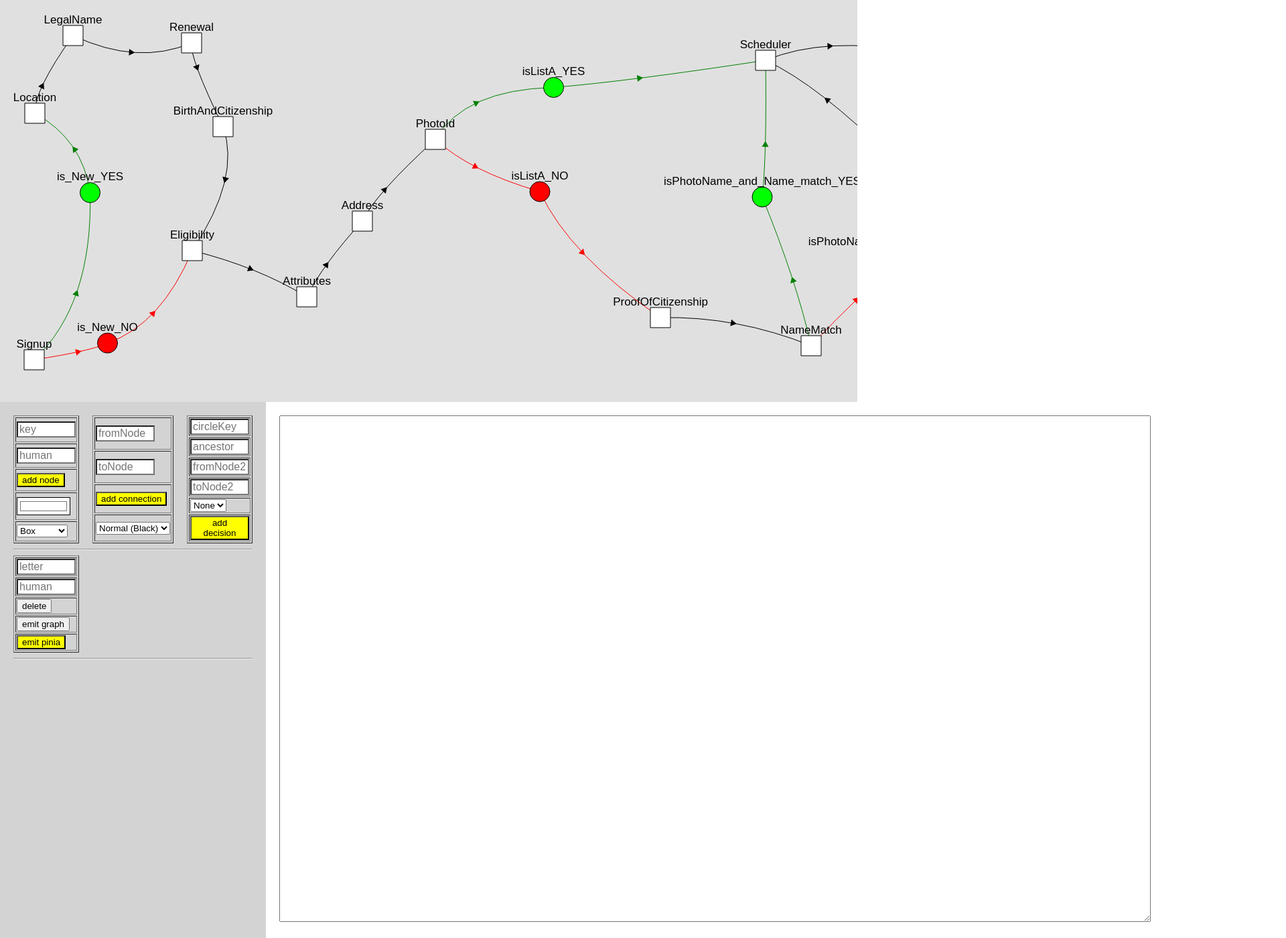
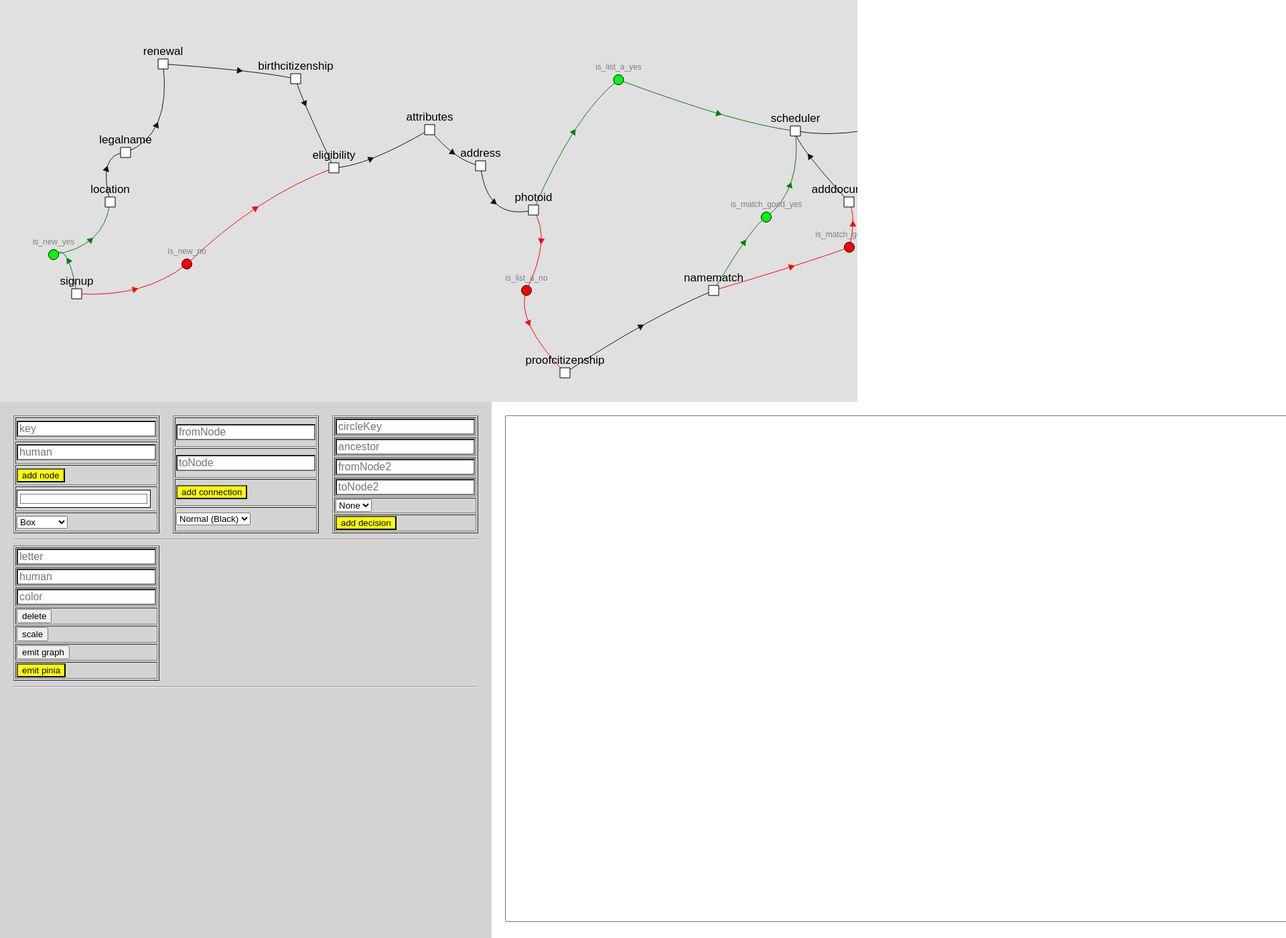
Before and after one commit to mulefish/flowchart, a website: page public/telos.html in a window 1280 px wide. Shown: the top 1400 px of the page at 67% size, 1920 px wide, since content can reach past the window. Drawn offline with Linux system fonts and the light colour scheme.

Commit message:
made twe graph

```diff
--- a/public/telos.html
+++ b/public/telos.html
@@ -47,7 +47,7 @@
             gap: 20px;
         }
         input {
-            width:80px;
+            width:200px;
             background-color: #ffffff;
             font-size: 16px;
         }
@@ -110,7 +110,9 @@
             <table border="1">
                     <tr><td><input type="text" id="nodeKeyDetail" placeholder="letter"></span></td></tr>
                     <tr><td><input type="text" id="nodeLabelDetail" placeholder="human"></span></td></tr>
+                    <tr><td><input type="text" id="nodeColorDetail" placeholder="color"></span></td></tr>
                     <tr><td><button id="deleteNode" >delete</button></td></tr>
+                    <tr><td><button onclick="scaleNodesToFit()" >scale</button></td></tr>
                     <tr><td><button onClick="emitGraph()">emit graph</button></td></tr>
                     <tr><td><button class="highlight" onClick="emitPinia()">emit pinia</button></td></tr>
             </table>
--- a/public/telos.js
+++ b/public/telos.js
@@ -3,18 +3,23 @@ const NO = "no";
 // const NORMAL = "SOMETHING";
 const YELLOW = "background-color:yellow;";
 const LIGHTGREEN = "background-color:lightgreen";
+const CHARCOAL = "rgba(0, 0, 0, 0.9)";
+// const SAD = "rgba(255, 200, 130, 1.0)"; // a kind of orange -- too pale
+// const HAPPY = "rgba(144, 238, 144, 1.0)"; // a sort of green  -- too pale
+const HAPPY = "green";
+const SAD = "red"
 const canvas = document.getElementById("flowchartCanvas");
 canvas.width = window.innerWidth;
-canvas.height = 600;
+canvas.height = 600; //// 600;
 const ctx = canvas.getContext("2d");
-const boxWidth = 30;
-const boxHeight = 30;
-const diamondWidth = 30;
-const diamondHeight = 30;
-const circleDiameter = 30;
+const boxWidth = 15;
+const boxHeight = 15;
+const diamondWidth = 40;
+const diamondHeight = 40;
+const circleDiameter = 15;
 let selectedNode = null;
 let everything = undefined;
-const nudge = -23; // nudge text upwards a little
+const nudge = -18; // nudge text upwards a little
 const FROM_NODE_WIDGET = document.getElementById("fromNode");
 const FROM_NODE2_WIDGET = document.getElementById("fromNode2");
 const TO_NODE_WIDGET = document.getElementById("toNode");
@@ -22,6 +27,8 @@ const TO_NODE2_WIDGET = document.getElementById("toNode2");
 const NODE_KEY_DETAIL_WIDGET = document.getElementById("nodeKeyDetail");
 const ANCESTOR = document.getElementById("ancestor");
 const NODE_LABEL_DETAIL_WIDGET = document.getElementById("nodeLabelDetail");
+const NODE_COLOR_DETAIL_WIDGET = document.getElementById("nodeColorDetail");
+
 const NODE_ANCESTOR_DETAIL_WIDGET =
   document.getElementById("nodeAncestorDetail");
 const DELETE_NOTE_BUTTON = document.getElementById("deleteNode");
@@ -31,7 +38,7 @@ function drawBox(x, y, width, height, text, color, selected, human) {
   ctx.beginPath();
   ctx.rect(x, y, width, height);
   ctx.fill();
-  ctx.strokeStyle = selected ? "red" : "black";
+  ctx.strokeStyle = selected ? "orange" : "black";
   ctx.lineWidth = selected ? 3 : 1;
   ctx.stroke();
 
@@ -160,6 +167,8 @@ function deleteNode(nodeKey) {
   TO_NODE2_WIDGET.value = "";
   NODE_KEY_DETAIL_WIDGET.value = "";
   NODE_LABEL_DETAIL_WIDGET.value = "";
+  NODE_COLOR_DETAIL_WIDGET.value = "";
+
   ANCESTOR.value = "";
 
   drawGraph(graph);
@@ -177,7 +186,10 @@ function updateNodeDetails(node, whence = "TBD") {
   count++;
   NODE_KEY_DETAIL_WIDGET.value = node.letter;
   NODE_LABEL_DETAIL_WIDGET.value = node.human;
+  NODE_COLOR_DETAIL_WIDGET.value = node.color;
+
   DELETE_NOTE_BUTTON.disabled = !node;
+  document.getElementById("graphJson").value = JSON.stringify(node, null, 2 )
 }
 
 function drawCircle(x, y, diameter, text, color, selected, human) {
@@ -190,8 +202,8 @@ function drawCircle(x, y, diameter, text, color, selected, human) {
   ctx.lineWidth = selected ? 3 : 1;
   ctx.stroke();
 
-  ctx.fillStyle = "black";
-  ctx.font = "17px Arial";
+  ctx.fillStyle = "gray";
+  ctx.font = "12px Arial";
   ctx.textAlign = "center";
   ctx.textBaseline = "middle";
   ctx.fillText(text, x + diameter / 2, nudge + y + diameter / 2);
@@ -205,9 +217,12 @@ function drawGraph(xy) {
     const to = xy.get(conn.to);
 
     if (from && to) {
-      let color = "black";
-      if (conn.type === YES) color = "green";
-      else if (conn.type === NO) color = "red";
+      // let color = "black";
+      // if (conn.type === YES) color = "green";
+      // else if (conn.type === NO) color = "red";
+      let color = CHARCOAL
+      if (conn.type === YES) color = HAPPY
+      else if (conn.type === NO) color = SAD
 
       const fromCenterX =
         from.x +
--- a/public/telos.json
+++ b/public/telos.json
@@ -1,289 +1,341 @@
 {
   "nodes": [
     {
-      "letter": "Signup",
-      "x": 36,
-      "y": 522,
-      "human": "Signup",
+      "letter": "signup",
+      "x": 107,
+      "y": 431,
+      "human": "signup",
       "color": "#ffffff",
-      "type": "box"
+      "type": "box",
+      "ancestor": "",
+      "target": "is_new_yes"
     },
     {
-      "letter": "Location",
-      "x": 37,
-      "y": 154,
-      "human": "Location",
+      "letter": "renewal",
+      "x": 236,
+      "y": 88,
+      "human": "renewal",
       "color": "#ffffff",
-      "type": "box"
+      "type": "box",
+      "ancestor": "",
+      "target": "birthcitizenship"
     },
     {
-      "letter": "LegalName",
-      "x": 94,
-      "y": 38,
-      "human": "LegalName",
+      "letter": "birthcitizenship",
+      "x": 434,
+      "y": 110,
+      "human": "birthcitizenship",
       "color": "#ffffff",
-      "type": "box"
+      "type": "box",
+      "ancestor": "",
+      "target": "eligibility"
     },
     {
-      "letter": "BirthAndCitizenship",
-      "x": 318,
-      "y": 174,
-      "human": "BirthAndCitizenship",
+      "letter": "eligibility",
+      "x": 491,
+      "y": 243,
+      "human": "eligibility",
       "color": "#ffffff",
-      "type": "box"
+      "type": "box",
+      "ancestor": "",
+      "target": "attributes"
     },
     {
-      "letter": "Eligibility",
-      "x": 272,
-      "y": 359,
-      "human": "Eligibility",
+      "letter": "attributes",
+      "x": 634,
+      "y": 186,
+      "human": "attributes",
       "color": "#ffffff",
-      "type": "box"
+      "type": "box",
+      "ancestor": "",
+      "target": "address"
     },
     {
-      "letter": "PhotoId",
-      "x": 635,
-      "y": 193,
-      "human": "PhotoId",
+      "letter": "photoid",
+      "x": 789,
+      "y": 306,
+      "human": "photoid",
       "color": "#ffffff",
-      "type": "box"
+      "type": "box",
+      "ancestor": "",
+      "target": "is_list_a_yes"
     },
     {
-      "letter": "Scheduler",
-      "x": 1128,
-      "y": 75,
-      "human": "Scheduler",
+      "letter": "proofcitizenship",
+      "x": 836,
+      "y": 549,
+      "human": "proofcitizenship",
       "color": "#ffffff",
-      "type": "box"
+      "type": "box",
+      "ancestor": "",
+      "target": "namematch"
     },
     {
-      "letter": "Summary",
-      "x": 1352,
-      "y": 63,
-      "human": "Summary",
+      "letter": "namematch",
+      "x": 1058,
+      "y": 426,
+      "human": "namematch",
       "color": "#ffffff",
-      "type": "box"
+      "type": "box",
+      "ancestor": "",
+      "target": "is_match_good_yes"
     },
     {
-      "letter": "Renewal",
-      "x": 271,
-      "y": 49,
-      "human": "Renewal",
+      "letter": "scheduler",
+      "x": 1180,
+      "y": 188,
+      "human": "scheduler",
       "color": "#ffffff",
-      "type": "box"
+      "type": "box",
+      "ancestor": "",
+      "target": "dashboard"
     },
     {
-      "letter": "ProofOfCitizenship",
-      "x": 971,
-      "y": 459,
-      "human": "ProofOfCitizenship",
+      "letter": "adddocuments",
+      "x": 1260,
+      "y": 294,
+      "human": "adddocuments",
       "color": "#ffffff",
-      "type": "box"
+      "type": "box",
+      "ancestor": "",
+      "target": "scheduler"
     },
     {
-      "letter": "NameMatch",
-      "x": 1196,
-      "y": 501,
-      "human": "NameMatchAndLinkingDoc",
-      "color": "#ffffff",
-      "type": "box"
+      "letter": "dashboard",
+      "x": 1393,
+      "y": 139,
+      "human": "dashboard",
+      "color": "#c8ea1f",
+      "type": "diamond",
+      "ancestor": "",
+      "target": ""
     },
     {
-      "letter": "Dashboard",
-      "x": 1576,
-      "y": 73,
-      "human": "Dashboard",
-      "color": "#ffffff",
-      "type": "box"
+      "letter": "is_new_no",
+      "x": 271.5,
+      "y": 386.5,
+      "human": "is_new_no",
+      "color": "#ff0000",
+      "type": "circle",
+      "ancestor": "",
+      "target": "eligibility"
     },
     {
-      "letter": "isListA_YES",
-      "x": 811.5,
-      "y": 115.5,
-      "human": "isListA_YES",
-      "color": "#00ff00",
-      "type": "circle"
+      "letter": "location",
+      "x": 157,
+      "y": 294,
+      "human": "location",
+      "color": "#ffffff",
+      "type": "box",
+      "ancestor": "",
+      "target": "legalname"
     },
     {
-      "letter": "isListA_NO",
-      "x": 791,
-      "y": 271,
-      "human": "isListA_NO",
-      "color": "#ff0000",
-      "type": "circle"
+      "letter": "legalname",
+      "x": 180,
+      "y": 220,
+      "human": "legalname",
+      "color": "#ffffff",
+      "type": "box",
+      "ancestor": "",
+      "target": "renewal"
     },
     {
-      "letter": "Address",
-      "x": 526,
-      "y": 315,
-      "human": "Address",
+      "letter": "address",
+      "x": 710,
+      "y": 240,
+      "human": "address",
       "color": "#ffffff",
-      "type": "box"
+      "type": "box",
+      "ancestor": "",
+      "target": "photoid"
     },
     {
-      "letter": "is_New_NO",
-      "x": 145.5,
-      "y": 497,
-      "human": "is_New_NO",
-      "color": "#ff0000",
-      "type": "circle"
+      "letter": "is_new_yes",
+      "x": 72.5,
+      "y": 372.5,
+      "human": "is_new_yes",
+      "color": "#00ff00",
+      "type": "circle",
+      "ancestor": "",
+      "target": "location"
     },
     {
-      "letter": "isPhotoName_and_Name_match_YES",
-      "x": 1123,
-      "y": 279,
-      "human": "isPhotoName_and_Name_match_YES",
-      "color": "#00ff00",
-      "type": "circle"
+      "letter": "is_list_a_no",
+      "x": 778.5,
+      "y": 426,
+      "human": "is_list_a_no",
+      "color": "#ff0000",
+      "type": "circle",
+      "ancestor": "",
+      "target": "proofcitizenship"
     },
     {
-      "letter": "Addlinkingdoc",
-      "x": 1320,
-      "y": 224,
-      "human": "Addlinkingdoc",
-      "color": "#ffffff",
-      "type": "box"
+      "letter": "is_list_a_yes",
+      "x": 916,
+      "y": 111.5,
+      "human": "is_list_a_yes",
+      "color": "#00ff00",
+      "type": "circle",
+      "ancestor": "",
+      "target": "scheduler",
+      "choice": "yes"
     },
     {
-      "letter": "isPhotoName_and_Name_match_NO",
-      "x": 1334.5,
-      "y": 369,
-      "human": "isPhotoName_and_Name_match_NO",
+      "letter": "is_match_good_no",
+      "x": 1260.5,
+      "y": 361.5,
+      "human": "is_match_good_no",
       "color": "#ff0000",
-      "type": "circle"
+      "type": "circle",
+      "ancestor": "",
+      "target": "adddocuments",
+      "choice": "no"
     },
     {
-      "letter": "Attributes",
-      "x": 443,
-      "y": 428,
-      "human": "Attributes",
-      "color": "#ffffff",
-      "type": "box"
-    },
-    {
-      "letter": "is_New_YES",
-      "x": 119.5,
-      "y": 272.5,
-      "human": "is_New_YES",
+      "letter": "is_match_good_yes",
+      "x": 1136.5,
+      "y": 316.5,
+      "human": "is_match_good_yes",
       "color": "#00ff00",
-      "type": "circle"
+      "type": "circle",
+      "ancestor": "",
+      "target": "scheduler",
+      "choice": "yes"
     }
   ],
   "connections": [
     {
-      "from": "Location",
-      "to": "LegalName",
-      "type": "normal"
+      "from": "signup",
+      "to": "is_new_no",
+      "type": "no",
+      "ancestor": "signup"
     },
     {
-      "from": "LegalName",
-      "to": "Renewal",
-      "type": "normal"
+      "from": "is_new_no",
+      "to": "eligibility",
+      "type": "no",
+      "ancestor": "signup"
     },
     {
-      "from": "Renewal",
-      "to": "BirthAndCitizenship",
-      "type": "normal"
+      "from": "signup",
+      "to": "is_new_yes",
+      "type": "yes",
+      "ancestor": "signup"
     },
     {
-      "from": "BirthAndCitizenship",
-      "to": "Eligibility",
-      "type": "normal"
+      "from": "is_new_yes",
+      "to": "location",
+      "type": "yes",
+      "ancestor": "signup"
     },
     {
-      "from": "ProofOfCitizenship",
-      "to": "NameMatch",
-      "type": "normal"
+      "from": "location",
+      "to": "legalname",
+      "type": "normal",
+      "ancestor": "location"
     },
     {
-      "from": "Scheduler",
-      "to": "Summary",
-      "type": "normal"
+      "from": "photoid",
+      "to": "is_list_a_no",
+      "type": "no",
+      "ancestor": "photoid"
     },
     {
-      "from": "Summary",
-      "to": "Dashboard",
-      "type": "normal"
+      "from": "is_list_a_no",
+      "to": "proofcitizenship",
+      "type": "no",
+      "ancestor": "photoid"
     },
     {
-      "from": "PhotoId",
-      "to": "isListA_YES",
-      "type": "yes"
+      "from": "photoid",
+      "to": "is_list_a_yes",
+      "type": "yes",
+      "ancestor": "photoid"
     },
     {
-      "from": "isListA_YES",
-      "to": "Scheduler",
-      "type": "yes"
+      "from": "is_list_a_yes",
+      "to": "scheduler",
+      "type": "yes",
+      "ancestor": "photoid"
     },
     {
-      "from": "PhotoId",
-      "to": "isListA_NO",
-      "type": "no"
+      "from": "namematch",
+      "to": "is_match_good_no",
+      "type": "no",
+      "ancestor": "namematch"
     },
     {
-      "from": "isListA_NO",
-      "to": "ProofOfCitizenship",
-      "type": "no"
+      "from": "is_match_good_no",
+      "to": "adddocuments",
+      "type": "no",
+      "ancestor": "namematch"
     },
     {
-      "from": "Signup",
-      "to": "is_New_NO",
-      "type": "no"
+      "from": "namematch",
+      "to": "is_match_good_yes",
+      "type": "yes",
+      "ancestor": "namematch"
     },
     {
-      "from": "is_New_NO",
-      "to": "Eligibility",
-      "type": "no"
+      "from": "is_match_good_yes",
+      "to": "scheduler",
+      "type": "yes",
+      "ancestor": "namematch"
     },
     {
-      "from": "NameMatch",
-      "to": "isPhotoName_and_Name_match_YES",
-      "type": "yes"
+      "from": "adddocuments",
+      "to": "scheduler",
+      "type": "normal",
+      "ancestor": "adddocuments"
     },
     {
-      "from": "isPhotoName_and_Name_match_YES",
-      "to": "Scheduler",
-      "type": "yes"
+      "from": "proofcitizenship",
+      "to": "namematch",
+      "type": "normal",
+      "ancestor": "proofcitizenship"
     },
     {
-      "from": "NameMatch",
-      "to": "isPhotoName_and_Name_match_NO",
-      "type": "no"
+      "from": "scheduler",
+      "to": "dashboard",
+      "type": "normal",
+      "ancestor": "scheduler"
     },
     {
-      "from": "isPhotoName_and_Name_match_NO",
-      "to": "Addlinkingdoc",
-      "type": "no"
+      "from": "legalname",
+      "to": "renewal",
+      "type": "normal",
+      "ancestor": "legalname"
     },
     {
-      "from": "Addlinkingdoc",
-      "to": "Scheduler",
-      "type": "normal"
+      "from": "renewal",
+      "to": "birthcitizenship",
+      "type": "normal",
+      "ancestor": "renewal"
     },
     {
-      "from": "Eligibility",
-      "to": "Attributes",
-      "type": "normal"
+      "from": "birthcitizenship",
+      "to": "eligibility",
+      "type": "normal",
+      "ancestor": "birthcitizenship"
     },
     {
-      "from": "Attributes",
-      "to": "Address",
-      "type": "normal"
+      "from": "eligibility",
+      "to": "attributes",
+      "type": "normal",
+      "ancestor": "eligibility"
     },
     {
-      "from": "Address",
-      "to": "PhotoId",
-      "type": "normal"
+      "from": "attributes",
+      "to": "address",
+      "type": "normal",
+      "ancestor": "attributes"
     },
     {
-      "from": "Signup",
-      "to": "is_New_YES",
-      "type": "yes"
-    },
-    {
-      "from": "is_New_YES",
-      "to": "Location",
-      "type": "yes"
+      "from": "address",
+      "to": "photoid",
+      "type": "normal",
+      "ancestor": "address"
     }
   ]
 }
```
